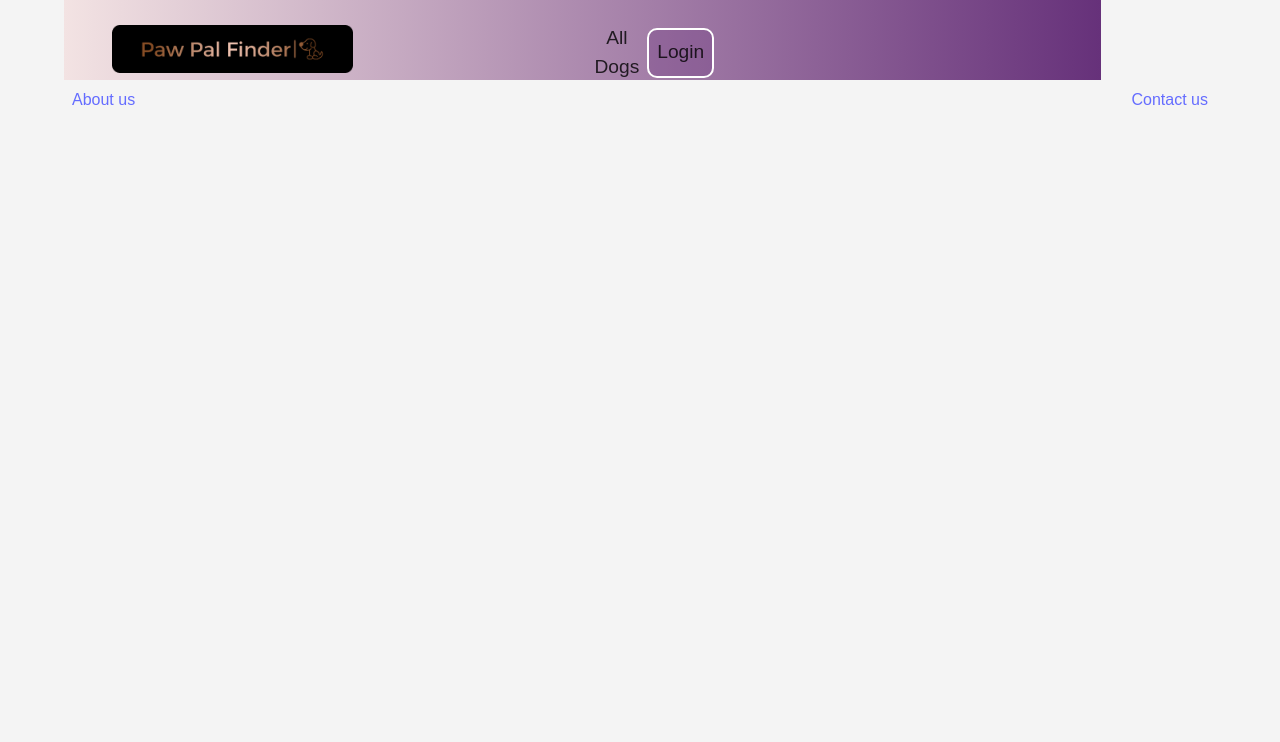
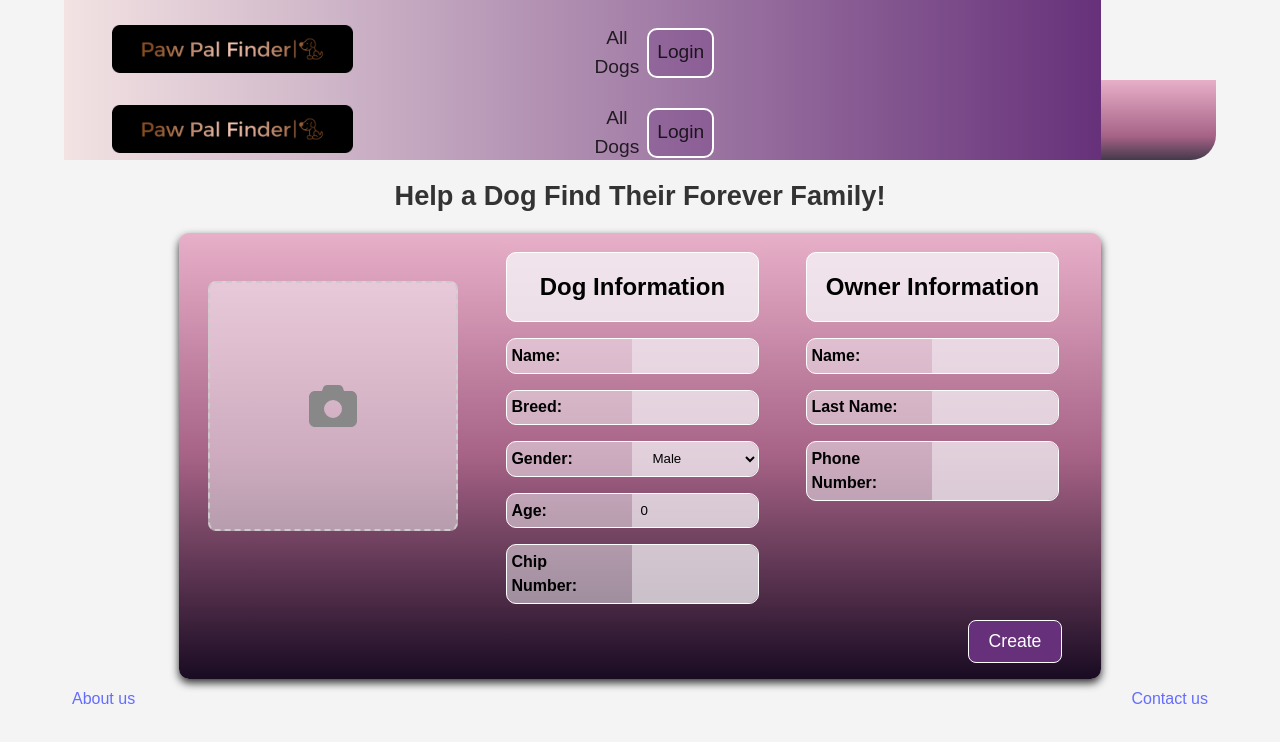
Before and after one commit to SaraVahidinovin/paw-pal-finder, a React (Vite) app: page /adddog in a window 1280 px wide. Shown: the top 742 px of the page. Built offline with nearby package versions, Linux system fonts and the light colour scheme; a web font is replaced by a local one.

Commit message:
Added add-dog-container and imported dogForm component

```diff
--- a/src/pages/AddDogPage.tsx
+++ b/src/pages/AddDogPage.tsx
@@ -1,8 +1,20 @@
-export default function AddDogPage() {
+import Header from '../components/Header';
+import DogForm from '../components/CreateNewProduct';
+import '../styles/addEditDog.css'
+
+interface AddDogPageProps {
+    mode: "create" | "edit"
+}
+
+export default function AddDogPage({ mode } : AddDogPageProps) {
 
     return (
-        <>
-        </>
-
+        <section className="add-dog-container">
+        <section className="header-container">
+            <Header />
+        </section>
+        <h2>Help a Dog Find Their Forever Family!</h2>
+        <DogForm mode={mode} />
+        </section>
     )
 }
```
